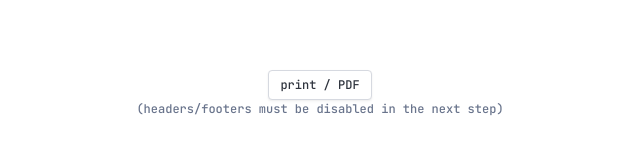
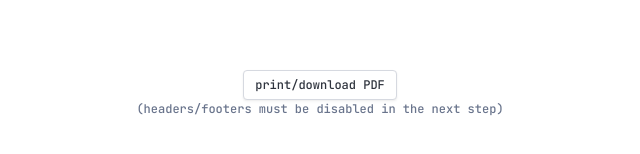
Before and after one commit to danisvaliev001/certificates, a plain HTML site: page index.html in a window 1280 px wide. Shown: the part 4778-4932 px from the top of the page, 320-960 px from the left. Drawn offline with nearby package versions, Linux system fonts and the light colour scheme.

Commit message:
change button text

```diff
--- a/index.html
+++ b/index.html
@@ -13,7 +13,7 @@
     <script src="js/certificates.js"></script>
   </body>
   <footer class="my-6 has-text-centered is-hidden-print">
-    <a href="javascript:window.print()" class="button is-small">print / PDF</a>
+    <a href="javascript:window.print()" class="button is-small">print/download PDF</a>
     <p class="is-size-7 has-text-grey">(headers/footers must be disabled in the next step)</p>
   </footer>
 </html>
```
